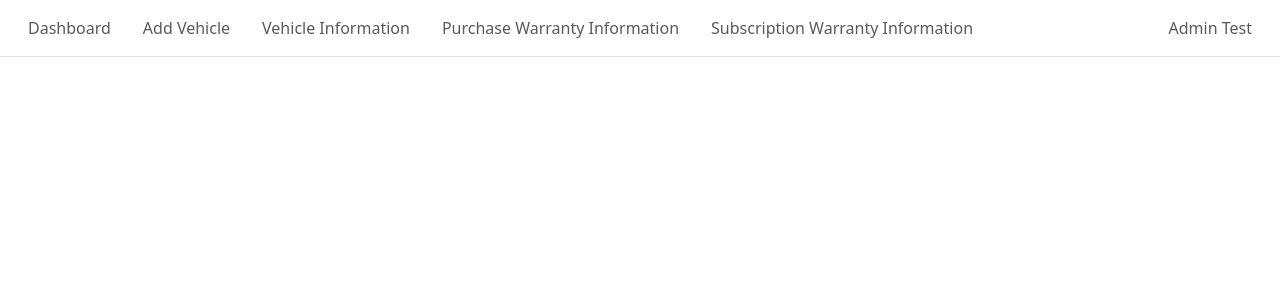
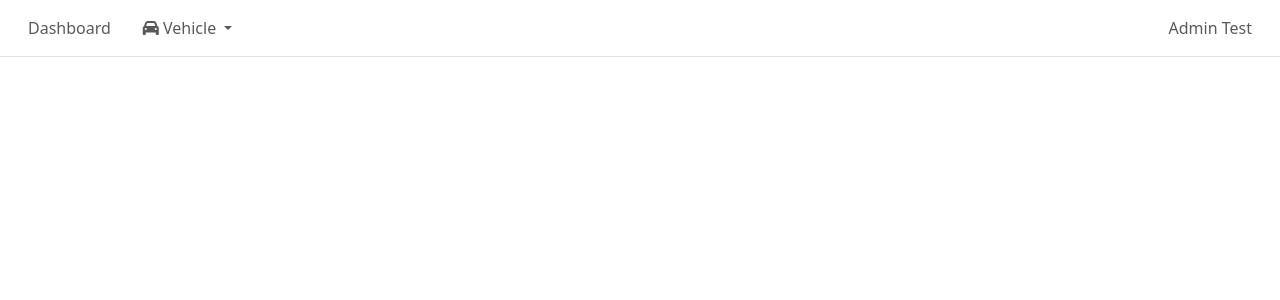
Before and after one commit to sawolsamsip/mongoori, a Flask app: page /admin/dashboard in a window 1280 px wide. Shown: the top 300 px of the page. Run offline with Flask 3, Linux system fonts and the light colour scheme; the visitor is signed in with stand-in values (Sample User, id 1); parts of the project's set-up code (start-up, migrations or seed data) failed here and were passed over; some libraries are stand-ins or nearby versions.

Commit message:
changed nav-bar sturucture and urls for nav items

```diff
--- a/Ride/routes/warranty.py
+++ b/Ride/routes/warranty.py
@@ -6,7 +6,7 @@ warranty_bp = Blueprint("warranty", __name__)
 
 
 ## warranty - purchase
-@warranty_bp.route("/warranty_info_purchase", methods=["GET"])
+@warranty_bp.route("/warranty/purchase", methods=["GET"])
 def admin_warranty_list():
     if not session.get("admin_logged_in"):
         return redirect(url_for("admin_login"))
@@ -50,7 +50,7 @@ def admin_warranty_list():
     return render_template("warranty_info_purchase.html", warranties=warranties, purchase_types = get_purchase_warranty_types())
 
 ## warranty - subscription
-@warranty_bp.route("/warranty_info_subscription", methods=["GET"])
+@warranty_bp.route("/warranty/subscription", methods=["GET"])
 def admin_warranty_sub_list():
     if not session.get("admin_logged_in"):
         return redirect(url_for("admin_login"))
--- a/Ride/templates/base.html
+++ b/Ride/templates/base.html
@@ -41,19 +41,21 @@
                         <a href="/admin/dashboard" class="nav-link">Dashboard</a>
                     </li>
 
-                    <li class="nav-item">
-                        <a href="/admin/add_vehicle" class="nav-link">Add Vehicle</a>
-                    </li>
+                    <li class="nav-item dropdown">
+                        <a class="nav-link dropdown-toggle" href="#" data-bs-toggle="dropdown">
+                            <i class="fa-solid fa-car"></i> Vehicle
+                        </a>
 
-                    <li class="nav-item">
-                        <a href="/admin/vehicle_info" class="nav-link">Vehicle Information</a>
-                    </li>
+                        <ul class="dropdown-menu">
 
-                    <li class="nav-item">
-                        <a href="/admin/warranty_info_purchase" class="nav-link">Purchase Warranty Information</a>
-                    </li>
-                    <li class="nav-item">
-                        <a href="/admin/warranty_info_subscription" class="nav-link">Subscription Warranty Information</a>
+                            <li><a class="dropdown-item" href="/admin/vehicle/list">Vehicle List</a></li>
+                            <li><a class="dropdown-item" href="/admin/vehicle/add">Add Vehicle</a></li>
+
+                            <li><hr class="dropdown-divider"></li>
+
+                            <li><a class="dropdown-item" href="/admin/warranty/purchase">Purchase Warranty</a></li>
+                            <li><a class="dropdown-item" href="/admin/warranty/subscription">Subscription Warranty</a></li>
+                        </ul>
                     </li>
 
                 </ul>
```
Also changed, not shown: Ride/routes/vehicle.py (+4 -4 lines).
